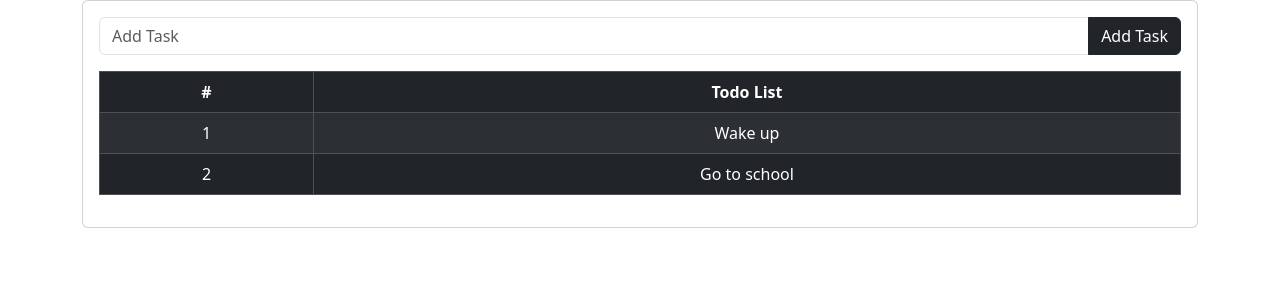
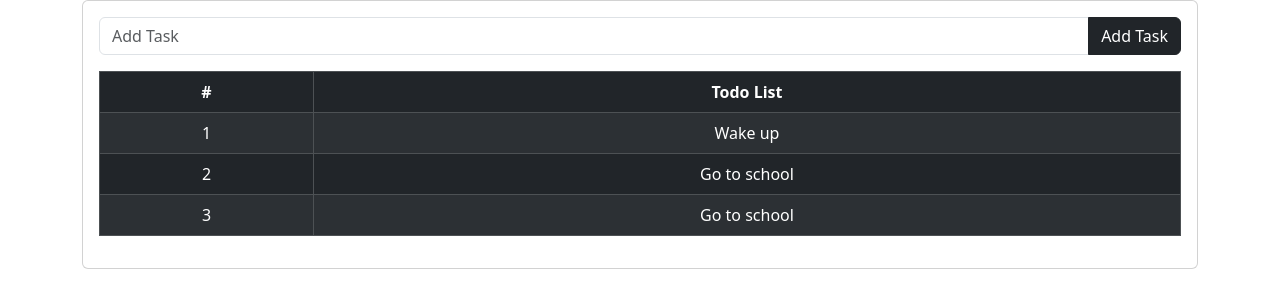
Before and after one commit to 0xaa7/Todolist_react, a React (Create React App) app: page / in a window 1280 px wide. Shown: the top 308 px of the page. Built offline with nearby package versions, Linux system fonts and the light colour scheme.

Commit message:
Added a new initial task

```diff
--- a/src/Components/MainComponent.jsx
+++ b/src/Components/MainComponent.jsx
@@ -7,6 +7,10 @@ const initialTodoList = [
   {
     id: 1,
     name: 'Wake up',
+  },
+  {
+    id: 2,
+    name: 'Go to school',
   },
   {
     id: 2,
```
